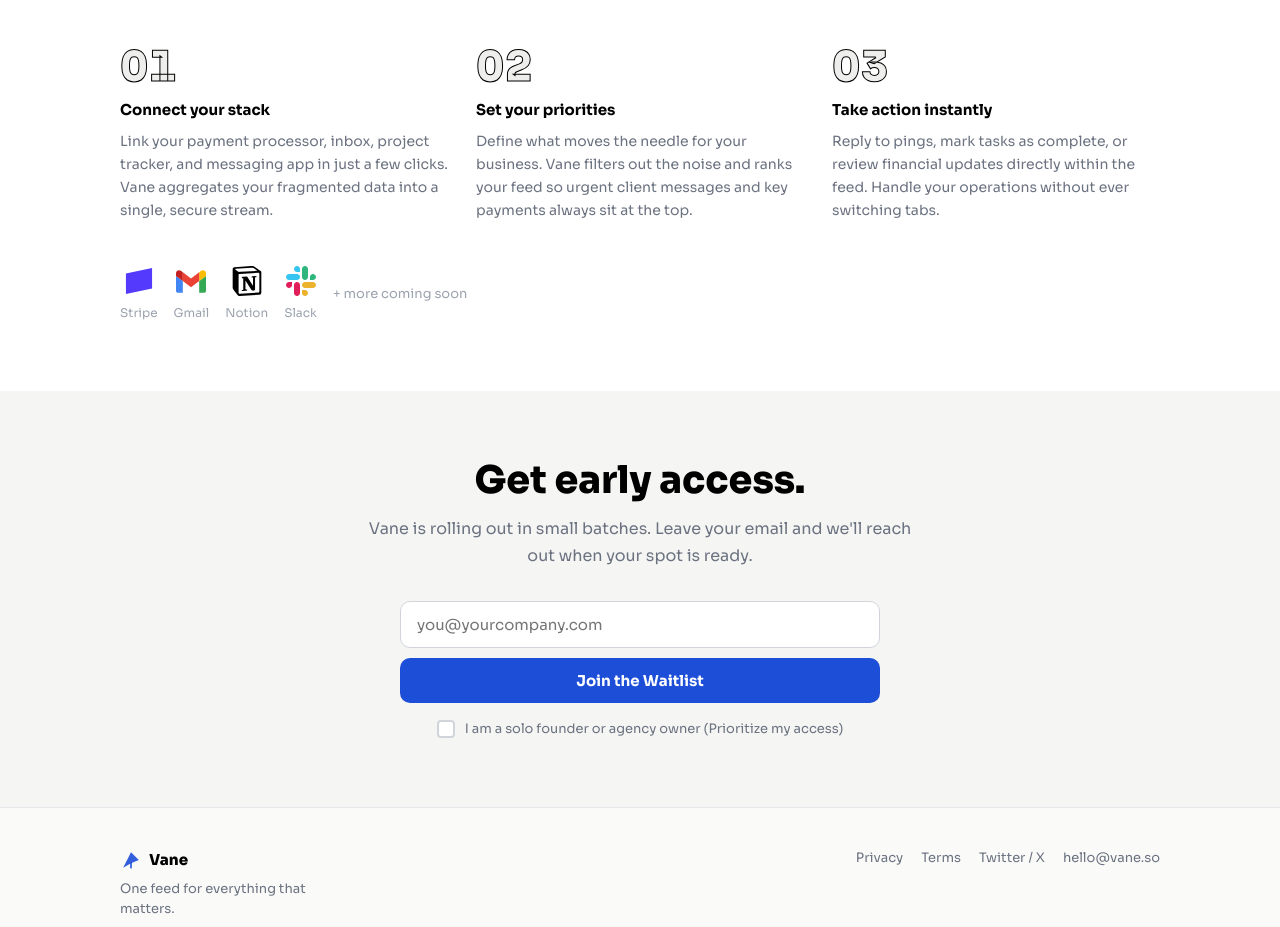
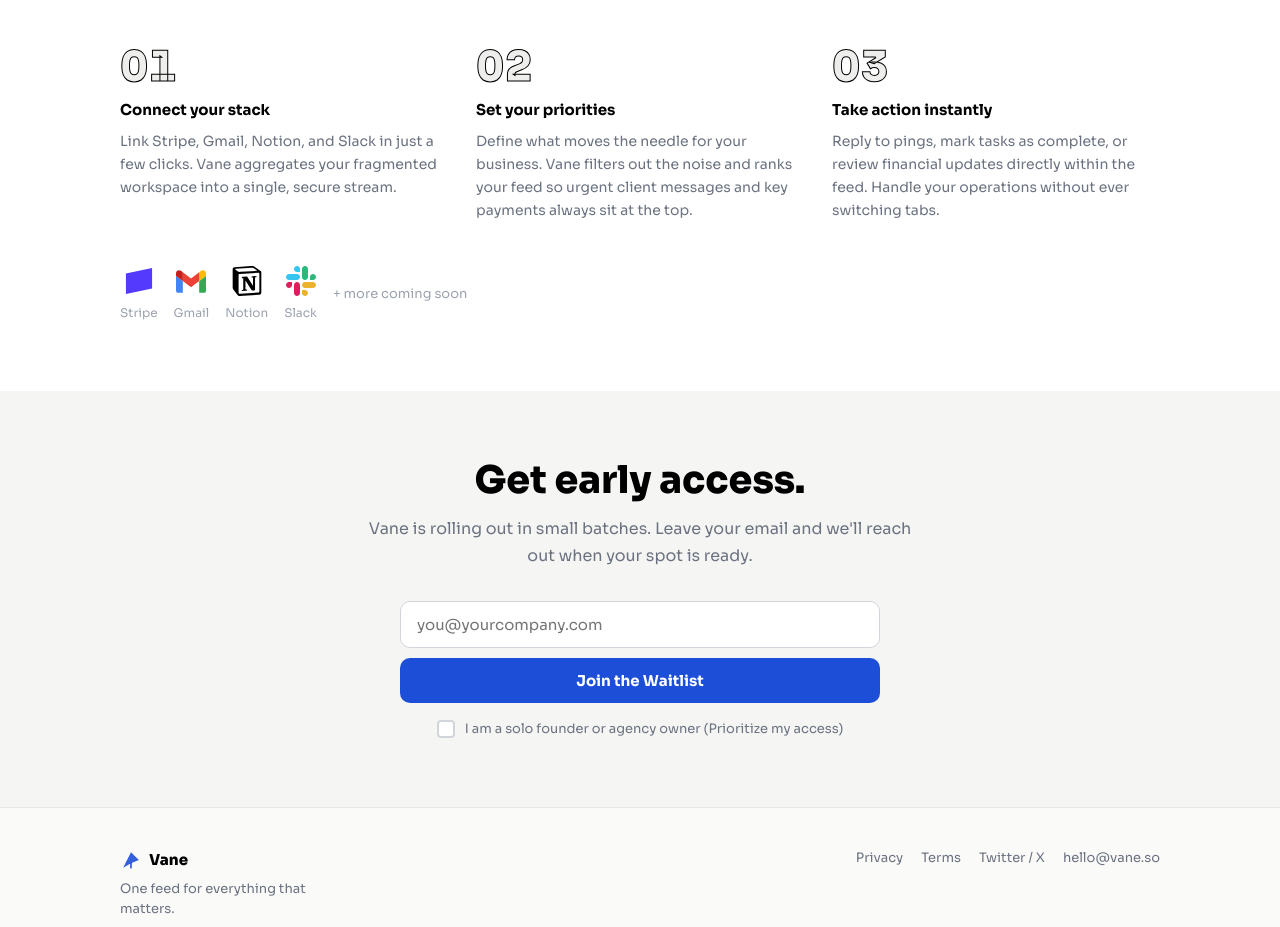
Before and after one commit to Mykins1/Vane-LP, a React (Vite) app: page / in a window 1280 px wide. Shown: the part 1842-2769 px from the top of the page. Built offline with nearby package versions, Linux system fonts and the light colour scheme.

Commit message:
Update text for 'Connect your stack' section

```diff
--- a/src/data/index.jsx
+++ b/src/data/index.jsx
@@ -93,7 +93,7 @@ export const STEPS = [
     id: "connect",
     n: "01",
     title: "Connect your stack",
-    text: "Link your payment processor, inbox, project tracker, and messaging app in just a few clicks. Vane aggregates your fragmented data into a single, secure stream.",
+    text: "Link Stripe, Gmail, Notion, and Slack in just a few clicks. Vane aggregates your fragmented workspace into a single, secure stream.",
   },
   {
     id: "unified",
```
